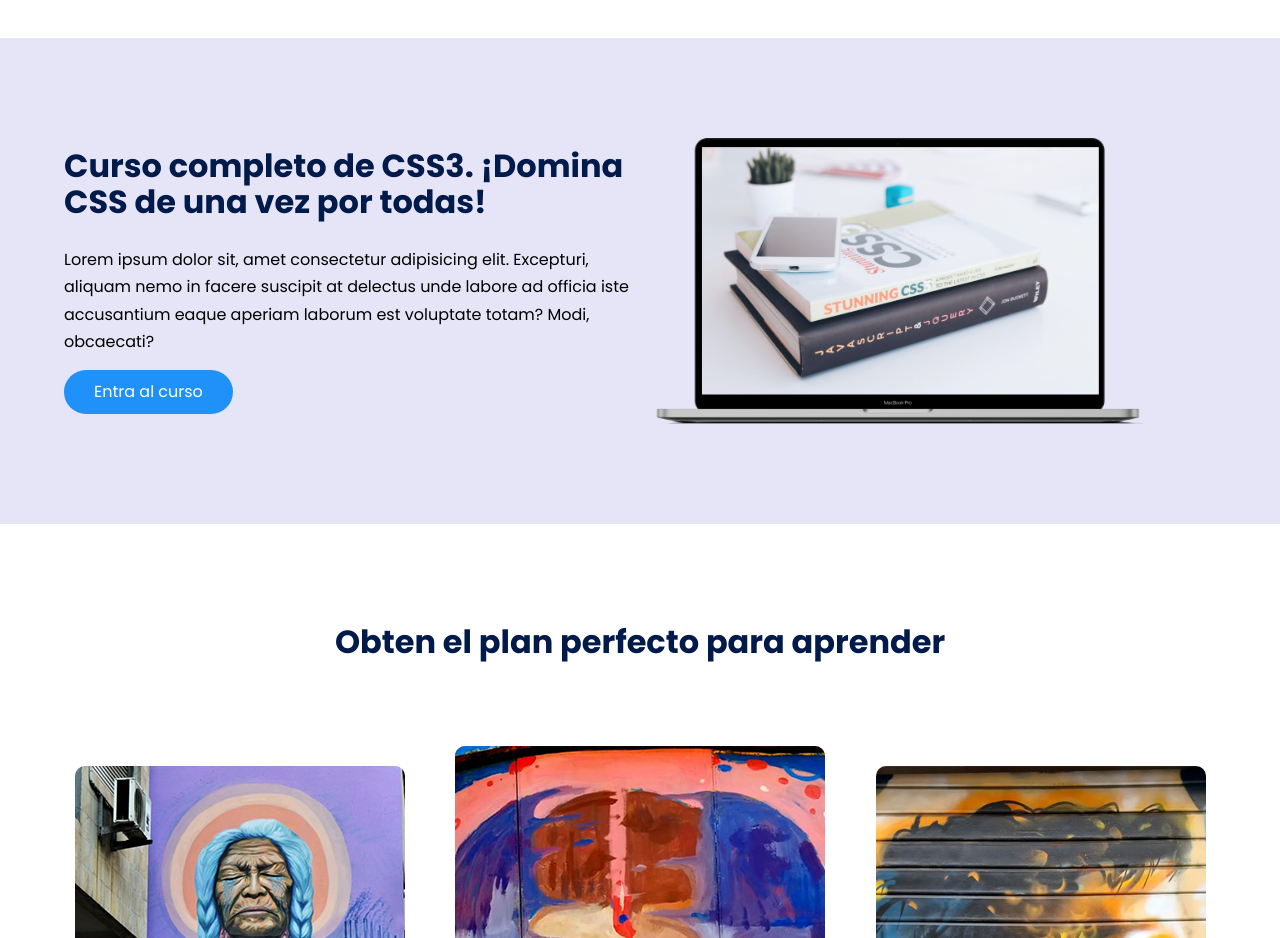
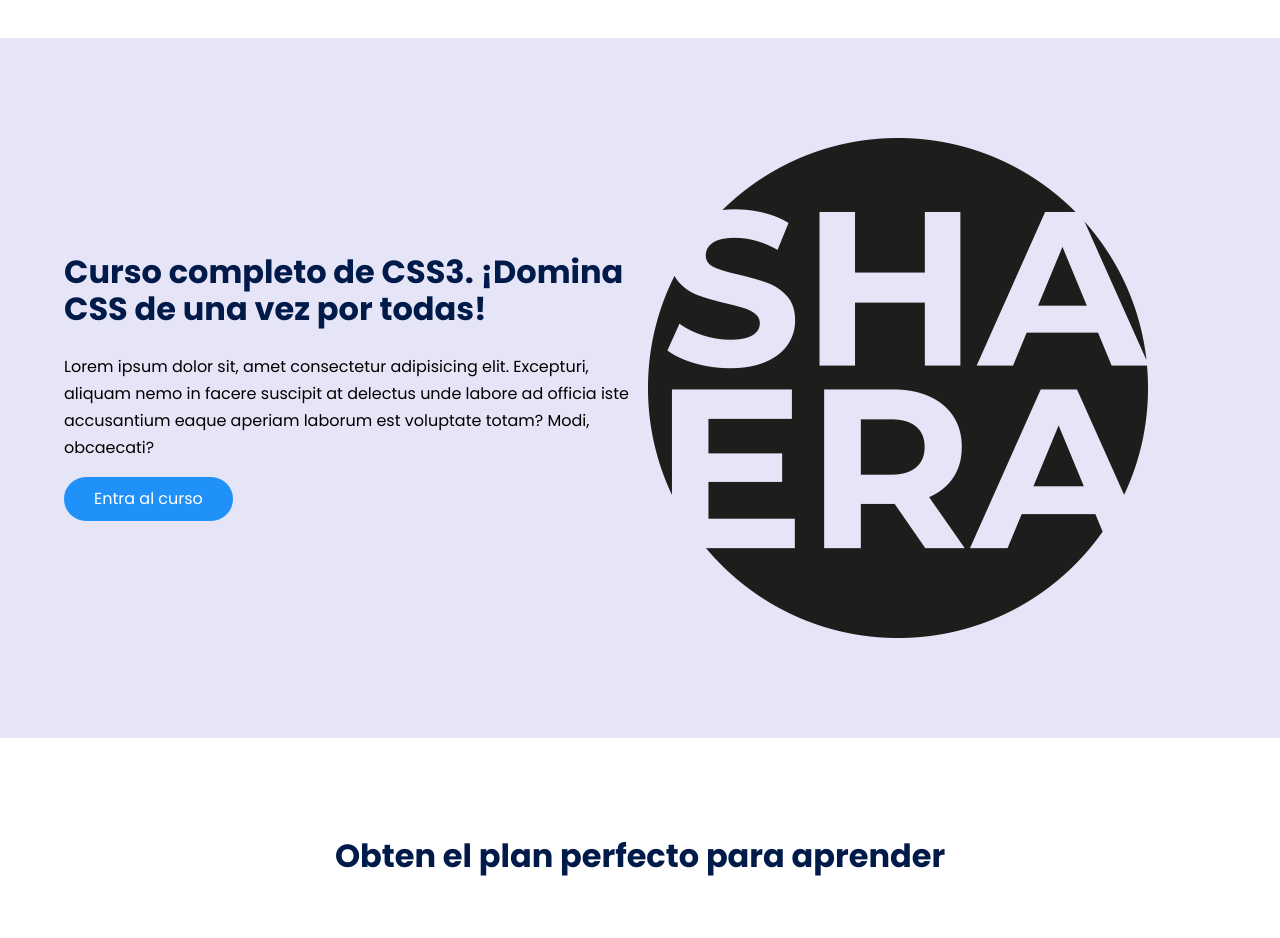
Before and after one commit to HernanGalli/shaera, a plain HTML site: page index.html in a window 1280 px wide. Shown: the part 1280-2218 px from the top of the page. Drawn offline with Linux system fonts and the light colour scheme.

Commit message:
Update index.html

```diff
--- a/index.html
+++ b/index.html
@@ -23,7 +23,7 @@
     <meta property="og:title" content="Aprende CSS desde cero">
     <meta property="og:description"
         content="Hola, soy una descripción que verás cuando busques algo de mi temática en Google.">
-    <meta property="" content="">
+    <meta property="og:image" content="">
 
     <meta property="twitter:card" content="summary_large_image">
     <meta property="twitter:url" content="https://www.jordanalex.com/">
@@ -112,7 +112,7 @@
                 </div>
 
                 <figure class="knowledge__picture">
-                    <img src="./images/macbook.png" class="knowledge__img">
+                    <img src="./images/lolo.png" class="knowledge__img">
                 </figure>
             </div>
         </section>
```
